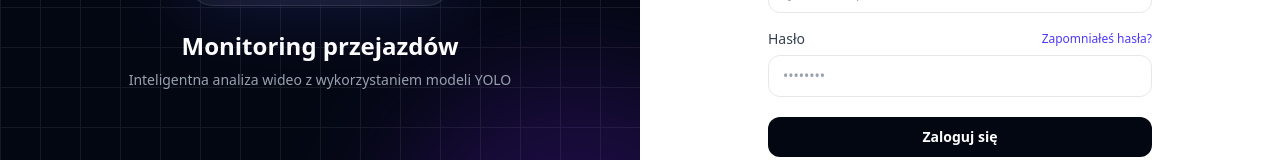
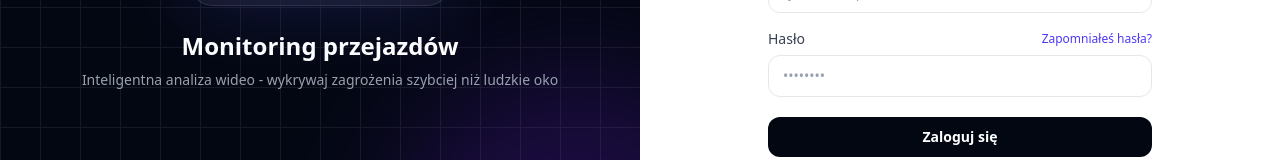
Before and after one commit to RafalCzarkowski/Railcross-watch, a Next.js app in the folder apps/web/: page /login in a window 1280 px wide. Shown: the part 473-633 px from the top of the page. Built offline with nearby package versions, Linux system fonts and the light colour scheme.

Commit message:
change login page

```diff
--- a/apps/web/src/app/login/page.tsx
+++ b/apps/web/src/app/login/page.tsx
@@ -38,7 +38,7 @@ export default function LoginPage() {
           <div className="text-center">
             <h2 className="text-2xl font-bold text-white">Monitoring przejazdów</h2>
             <p className="mt-2 text-sm text-gray-400">
-              Inteligentna analiza wideo z wykorzystaniem modeli YOLO
+              Inteligentna analiza wideo - wykrywaj zagrożenia szybciej niż ludzkie oko
             </p>
           </div>
         </div>
```
